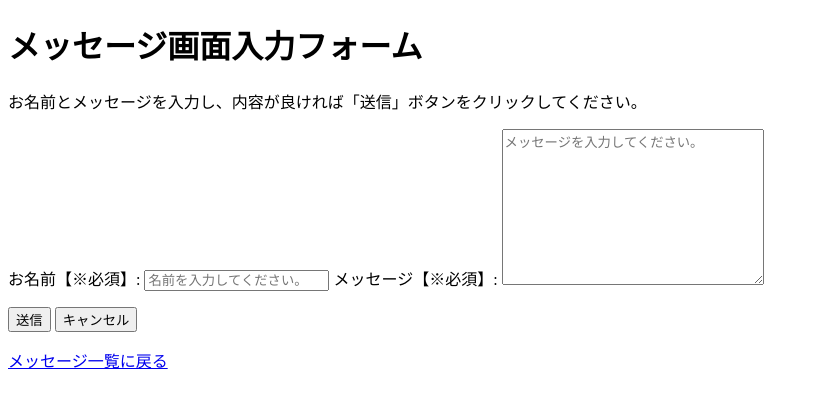
After one commit to kugaitomomi/birthday-message_app, a PHP site: page /post.php in a window 1280 px wide. The commit adds this page. Shown: the top 408 px of the page, without its empty margins (0-819 px from the left). Run offline with PHP 8.4, Linux system fonts and the light colour scheme.

Commit message:
feat: Separate post form into post.php and update index.php

```diff
--- /dev/null
+++ b/post.php
@@ -0,0 +1,92 @@
+<?php
+// config.php を読み込み、データベース接続を確立
+require 'config.php';
+
+// メッセージの投稿結果をユーザーに伝えるための変数
+session_start(); // PHPスクリプトの開始時に必ずセッションを開始。ヘッダー送信前である必要がある。
+
+$message_status = ''; // メッセージの投稿結果をユーザーに伝えるための変数
+
+// セッションにメッセージがある場合は取得し、すぐに削除する
+if (isset($_SESSION['message_status'])) {
+    $message_status = $_SESSION['message_status'];
+    unset($_SESSION['message_status']); //都度セッション判定をしたいので、unsetで削除する必要がある。
+}
+
+// ===========================================
+// メッセージ投稿処理 (POSTリクエストがあった場合)
+// ===========================================
+// HTTPメソッドがPOSTかどうかを確認
+if ($_SERVER['REQUEST_METHOD'] === 'POST') {
+    // フォームから送信された値を取得
+    // $_POSTはフォームのname属性に対応。
+
+    $sender_val = $_POST['sender'] ?? '';
+    $message_val = $_POST['message'] ?? '';
+
+    if (empty($sender_val) || empty($message_val)) {
+        $_SESSION['message_status'] = '名前とメッセージを両方入力してください。';
+
+        header('Location: post.php'); // ★ エラーの場合もリダイレクト
+        exit(); // ここで処理を終了
+    } else {
+        try {
+            $stmt = $pdo->prepare("INSERT INTO messages (sender_name, message_text) VALUE (:sender_val, :message_val)");
+
+            // プレースホルダに実際の値をバインド（割り当てる）
+            $stmt->bindParam(':sender_val', $sender_val, PDO::PARAM_STR); //PDO::PARAM_STRは文字列として扱うことを示す
+            $stmt->bindParam(':message_val', $message_val, PDO::PARAM_STR);
+
+            // SQL文を実行
+            $stmt->execute();
+
+            $_SESSION['message_status'] = 'メッセージが投稿されました！';
+
+            // 投稿成功後、フォームの入力をクリアするために、ページをリロードする (リダイレクト)
+            header('Location: post.php');
+            exit(); // リダイレクト後は必ずexit()でスクリプトの実行を終了する
+        } catch (PDOException $e) {
+            // データベースへの挿入に失敗した場合
+            $message_status = 'メッセージ投稿に失敗しました: ' . $e->getMessage();
+
+            header('Location: post.php'); // ★ エラーの場合もリダイレクト
+            exit(); // ここで処理を終了
+        }
+    }
+}
+
+?>
+
+<!DOCTYPE html>
+<html lang="ja">
+
+<head>
+    <meta charset="UTF-8">
+    <meta name="viewport" content="width=device-width, initial-scale=1.0">
+    <title>投稿フォーム</title>
+</head>
+
+<body>
+    <!-- 寄せ書き登録画面エリア start -->
+    <div>
+        <h1>メッセージ画面入力フォーム</h1>
+        <p>お名前とメッセージを入力し、内容が良ければ「送信」ボタンをクリックしてください。</p>
+        <form action="post.php" method="post">
+            <label for="senderArea">
+                お名前【※必須】:
+                <input type="text" name="sender" id="senderArea" placeholder="名前を入力してください。">
+            </label>
+            <label for="messageArea">
+                メッセージ【※必須】:
+                <textarea name="message" id="messageArea" cols="30" rows="10" placeholder="メッセージを入力してください。"></textarea>
+            </label>
+            <p><?php echo $message_status; ?></p>
+            <button type="submit">送信</button>
+            <button type="reset">キャンセル</button>
+        </form>
+        <p><a href="index.php">メッセージ一覧に戻る</a></p>
+    </div>
+    <!-- 寄せ書き登録画面エリア end -->
+</body>
+
+</html>
```
Also changed, not shown: index.php (+4 -76 lines).
